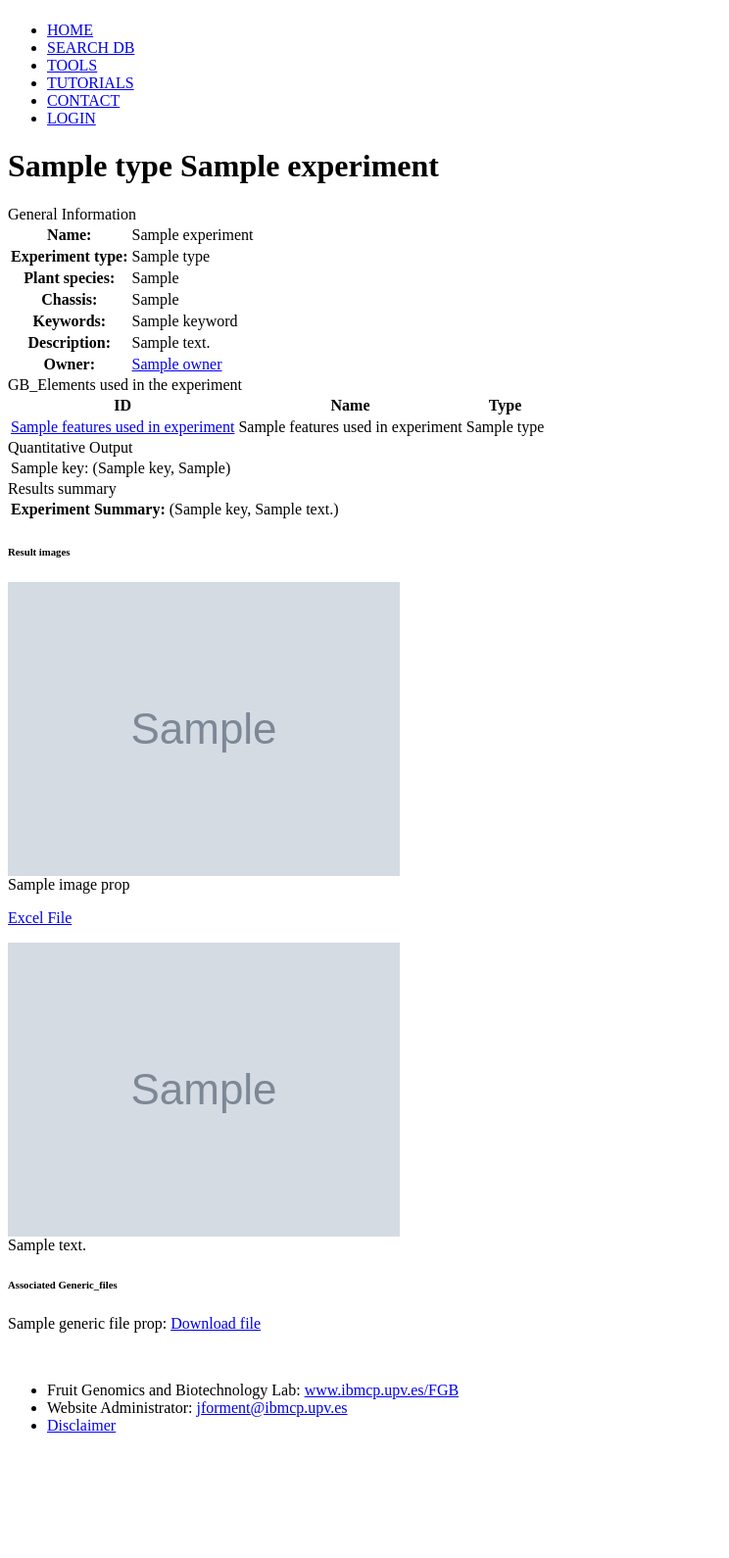
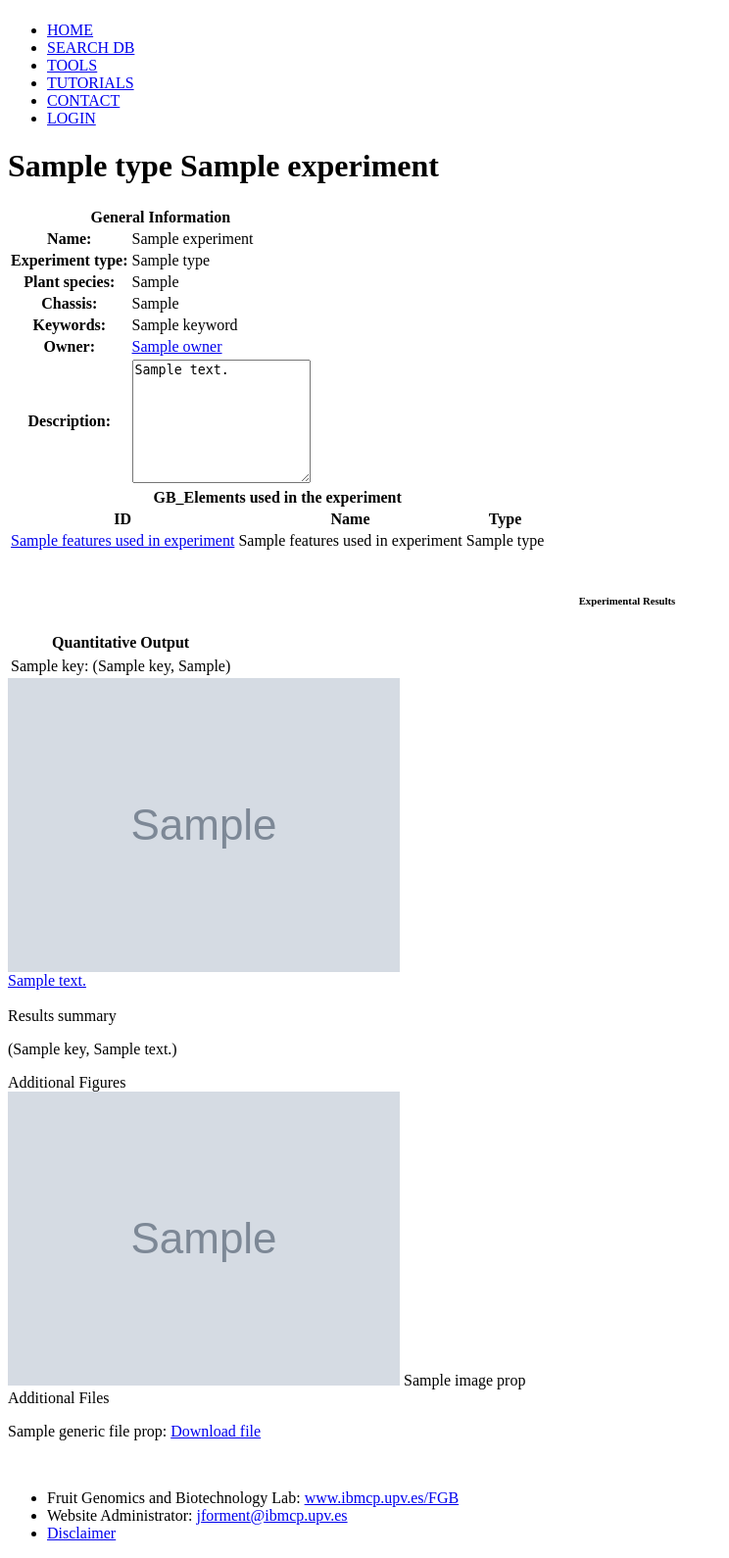
Before and after one commit to bioinfcomav/goldebraid, a Django app: template goldenbraid/templates/experiment_template.html in a window 1280 px wide. Shown: the part 58-1648 px from the top of the page at 98% size, without its empty margins (0-744 px from the left). Before the commit the page ends 1520 px from the top, so only its background shows below. Run offline with Django 3.2, Linux system fonts and the light colour scheme; the template is opened without the code that fills it: most values are stand-ins (such as "Sample title", 1, 10 or a date in 2020); grey boxes marked "Sample" are stand-in pictures; parts of the project's set-up code (start-up, migrations or seed data) failed here and were passed over.

Commit message:
updated experiment template

```diff
--- a/goldenbraid/templates/experiment_template.html
+++ b/goldenbraid/templates/experiment_template.html
@@ -6,8 +6,13 @@
    <h1> This experiment does not exist</h1>
 {% else %}
 <h1>{{ experiment.type.name|capfirst|replaceunderscore }} {{ experiment.uniquename }}</h1>
-<h9>General Information</h9>
+<div class="col_left">
 <table class="expdes">
+<thead>
+<tr>
+<th colspan="2">General Information</th>
+</tr>
+</thead>
 <tbody>
 <tr>
 <th>Name:</th>
@@ -30,29 +35,31 @@
 <td>{{ experiment.keywords|join:", " }}</td>
 </tr>
 <tr>
-<th>Description:</th>
-<td>{{ experiment.description }}</td>
-</tr>
-<tr>
 <th>Owner:</th>
 <td><a href='/user/{{experiment.owner}}/' >{{experiment.owner}}</a></td>
 </tr>
+<tr>
+<th>Description:</th>
+<td><textarea readonly name="styled-textarea" id="styled" rows="8" >{{ experiment.description }}</textarea></td>
+</tr>
 </tbody>
 </table>
-<div id='space'> </div>
-<div id='space'> </div>
+</div>
   {% if experiment.features_used_in_experiment %}
 {% with features=experiment.features_used_in_experiment %}
-<h9>GB_Elements used in the experiment </h9>
-<table class="expdes">
+<div class="col_right">
+<table class="componenttable">
 <thead>
+<tr>
+<th colspan="3">GB_Elements used in the experiment</th>
+</tr>
+</thead>
+<tbody>
     <tr><th>ID</th>
     <th>Name</th>
     <th>Type</th>
     </tr>
-  </thead>
     {% for feature in features %}
-  <tbody>
     <tr>
     <td>{{ feature.uniquename|link_if_url:feature }}</td>
     <td>{{ feature.name }}</td>
@@ -63,103 +70,93 @@
    </table>
   {% endwith %}
   {%endif%}
-<div id='space'> </div>
-<div id='space'> </div>
 {% if experiment.key_features %}
 {% with features=experiment.key_features %}
-<h9>Key components</h9>
-  <table class="expdes">
+<table class="componenttable">
 <thead>
+<tr>
+<th colspan="3">Key components</th>
+</tr>
+</thead>
+    <tbody>
     <tr><th>ID</th>
     <th>Name</th>
     <th>Type</th></tr>
-  </thead>
     {% for feature in features %}
-  <tbody>
     <tr> <td>{{ feature.uniquename|link_if_url:feature }}</td>
     <td>{{ feature.name }}</td>
     <td>{{ feature.type.name }}</td> </tr>
     {% endfor %}
     </tbody>
-   </table>  {% endwith %}
+   </table></div>  {% endwith %}
   {%endif%}
+<div style='clear:both;'>&nbsp;</div>
 <div id='space'> </div>
+<div id="featwrap">
 <div id='space'> </div>
+<h6 align="center">Experimental Results</h6>
     {% if experiment.numeric_props %}
-        <h9>Quantitative Output</h9>
+<div class ="col_left">
  <table class="expdes">
+<thead>
+<tr>
+<th colspan="2">Quantitative Output</th>
+<tr>
+</thead>
         {% for key, values in experiment.numeric_props %}
 <tbody>
         <tr> <td>{{ key|capfirst|replaceunderscore }}:</td> <td>{{ values|first}}</td> </tr>
-        {% endfor %}</tbody></table>
+        {% endfor %}</tbody></table></div>
     {%endif%}
-<div id='space'> </div>
-<div id='space'> </div>
+ {% if experiment.excel_props%}
+                {% for exp_excel in experiment.excel_props %}
+<div class ="col_right">
+                <img class='resize1' src={{exp_excel.image_url}} alt={{exp_excel.description}}>
+<div class="caption"><a href={{exp_excel.excel.url}}>{{ exp_excel.description|capfirst|replaceunderscore }}</a></div>
+</div>
+	{% endfor %}
+    {% endif %}
+<div style='clear:both;'>&nbsp;</div>
 {% if experiment.text_props %}
+<div class="resultsummary">
 <h9>Results summary</h9>
-<table class="expdes">
-<tr>
-<th>Experiment Summary:</th>
-<td>{% for key, values in experiment.text_props.items %}
+{% for key, values in experiment.text_props.items %}
             {% if values|length > 1 %}
                 <p><span class='key'>{{ key|capfirst|replaceunderscore}}{{values|pluralize }}:</span></p>
-                <ul class='property'>
                 {% for value in values %}
-                    <li><p><span class='value'>{{ value|capfirst|replaceunderscore}}</span></p></li>
+                    <p><span class='value'>{{ value|capfirst|replaceunderscore}}</span></p>
                 {% endfor %}
-                </ul>
                             {% else %}
-                {{ values|first}}
+                <p>{{ values|first}}</p>
             {% endif %}
         {% endfor %}
     {%endif%}
-</td>
-</tr>
-</table>
-
-
-   <!-- {% if experiment.text_props %}
-        <h2>Text values</h2>
-        {% for key, values in experiment.text_props.items %}
-            {% if values|length > 1 %}
-                <p><span class='key'>{{ key|capfirst|replaceunderscore}}{{values|pluralize }}:</span></p>
-                <ul class='property'>
-                {% for value in values %}
-                    <li><p><span class='value'>{{ value|capfirst|replaceunderscore}}</span></p></li>
-                {% endfor %}
-                </ul>
-            {% else %}
-                <p><span class='key'>{{ key|capfirst|replaceunderscore }}:</span> <span class='value'>{{ values|first}}</span></p>
-            {% endif %}
-        {% endfor %}
-    {%endif%}-->
-<div id="expimage">
+</div>
+<div id='space'> </div>
     {% if experiment.image_props%}
-        <h6>Result images</h6>
+<div id="titel"><h10>Additional Figures</h10></div>
                 {% for title, image in experiment.image_props %}
-             <img class='resize' src={{image.url}} alt={{title}}>
-    <div class="caption">{{ title|capfirst|replaceunderscore }}</div>
+  <div id="expimagef">
+             <img class='resize2' src={{image.url}} alt={{title}}>
+	<span class="captionf">{{ title|capfirst|replaceunderscore }}</span>
+</div>
         {% endfor %}
     {% endif %}
- {% if experiment.excel_props%}
-                {% for exp_excel in experiment.excel_props %}
-                           <p><a href={{exp_excel.excel.url}}>Excel File</a></p>
-                <img class='resize' src={{exp_excel.image_url}} alt={{exp_excel.description}}>
-<div class="caption">{{ exp_excel.description|capfirst|replaceunderscore }}</div>
-        {% endfor %}
-    {% endif %}
-</div>
+<div id='space'> </div>
+<div id='space'> </div>
         {% if experiment.generic_file_props %}
-        <h6>Associated Generic_files</h6>
+<div id="titel"><h10>Additional Files</h10></div>
         {% for title, file_ in experiment.generic_file_props %}
+<div id="file">
              <p><span class='key'>{{ title|capfirst|replaceunderscore }}:</span>
                 <a href={{file_.url}}>Download file</a>
              </p>
+</div>
         {% endfor %}
     {% endif %}
 {% endif %}
 <div id='space'> </div>
-<div id='space'> </div>
+</div>
 {% if experiment.owner == user or user.is_staff %}
 <p></p>
   <h2> Experiment Management Tools (only if permission granted)</h2>
```
Lines whose indentation alone changed are shown as unchanged.
